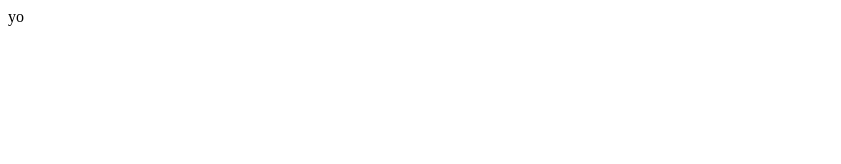
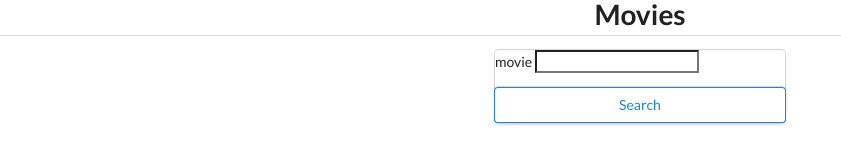
Before and after one commit to sjafri5/code-challenge-ga, a plain HTML site: page ruby-backend-starter-code/views/index.html in a window 1280 px wide. Shown: the whole page, without its empty margins (0-841 px from the left). Drawn offline with Linux system fonts and the light colour scheme; files that its build step writes are made by us from their sources.

Commit message:
index.html links to appjs and semantic-ui;

```diff
--- a/ruby-backend-starter-code/views/index.html
+++ b/ruby-backend-starter-code/views/index.html
@@ -2,10 +2,25 @@
   <head>
     <meta charset="UTF-8">
     <title>title</title>
+    <link rel="stylesheet" href="semantic-ui/semantic.min.css" />
   </head>
   <body>
-    <div>
-      yo
+    <div id="main" class="main ui">
+      <h1 class="ui dividing centered header">Movies</h1>
+      <div class='ui centered card'>
+        <div className='ui form'>
+          <div className='field'>
+            <label>movie</label>
+            <input type='text' ref='movie' />
+          </div>
+          <div class='ui centered card'>
+            <button id='searchButton' class='ui basic blue button' >
+              Search
+            </button>
+          </div>
+        </div>
+      </div>
     </div>
+    <script src='app.js'></script>
   </body>
 </html>
```
